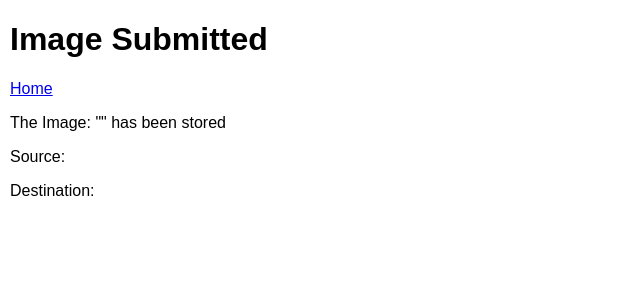
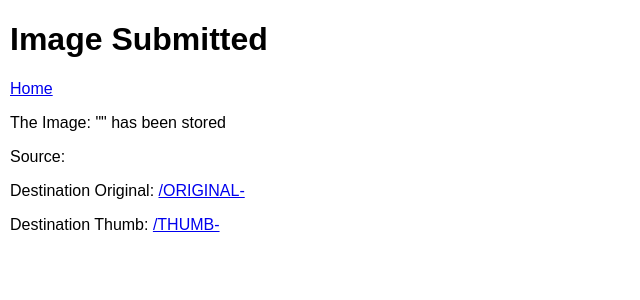
Before and after one commit to samkeen/image-upload-example, a Flask app: page /request_received in a window 1280 px wide. Shown: the top 300 px of the page, without its empty margins (0-640 px from the left). Run offline with Flask 2, Linux system fonts and the light colour scheme; parts of the project's set-up code (start-up, migrations or seed data) failed here and were passed over.

Commit message:
now support listing original and thumb image

```diff
--- a/app.py
+++ b/app.py
@@ -84,7 +84,8 @@
         return redirect(url_for('request_received',
                                 name=img_local_name,
                                 source=img_src_url,
-                                destination="{}/{}".format(target_s3_base_url, img_local_name)))
+                                dest_base_url=target_s3_base_url,
+                                dest_img_name=img_local_name))
     except Exception as e:
         return render_template('error.html', error_message="Error Message: {0}".format(e))
 
@@ -93,8 +94,9 @@
 def request_received():
     return render_template('request_received.html',
                            image_name=request.args.get('name', ''),
-                           source_url=request.args.get('source', ''),
-                           destination_url=request.args.get('destination', ''))
+                           src_url=request.args.get('source', ''),
+                           dest_base_url=request.args.get('dest_base_url', ''),
+                           dest_img_name=request.args.get('dest_img_name', ''))
 
 
 if __name__ == "__main__":
--- a/templates/request_received.html
+++ b/templates/request_received.html
@@ -11,8 +11,11 @@
         <h1>Image Submitted</h1>
         <p><a href="{{url_for('images')}}">Home</a></p>
         <p>The Image: "{{image_name}}" has been stored</p>
-        <p>Source: <a href="{{source_url}}">{{source_url}}</a></p>
-        <p>Destination: <a href="{{destination_url}}">{{destination_url}}</a></p>
+        <p>Source: <a href="{{src_url}}">{{src_url}}</a></p>
+        <p>Destination Original:
+            <a href="{{dest_base_url}}/ORIGINAL-{{dest_img_name}}">{{dest_base_url}}/ORIGINAL-{{dest_img_name}}</a></p>
+        <p>Destination Thumb:
+            <a href="{{dest_base_url}}/THUMB-{{dest_img_name}}">{{dest_base_url}}/THUMB-{{dest_img_name}}</a></p>
     </div>
 </div>
 </body>
```
